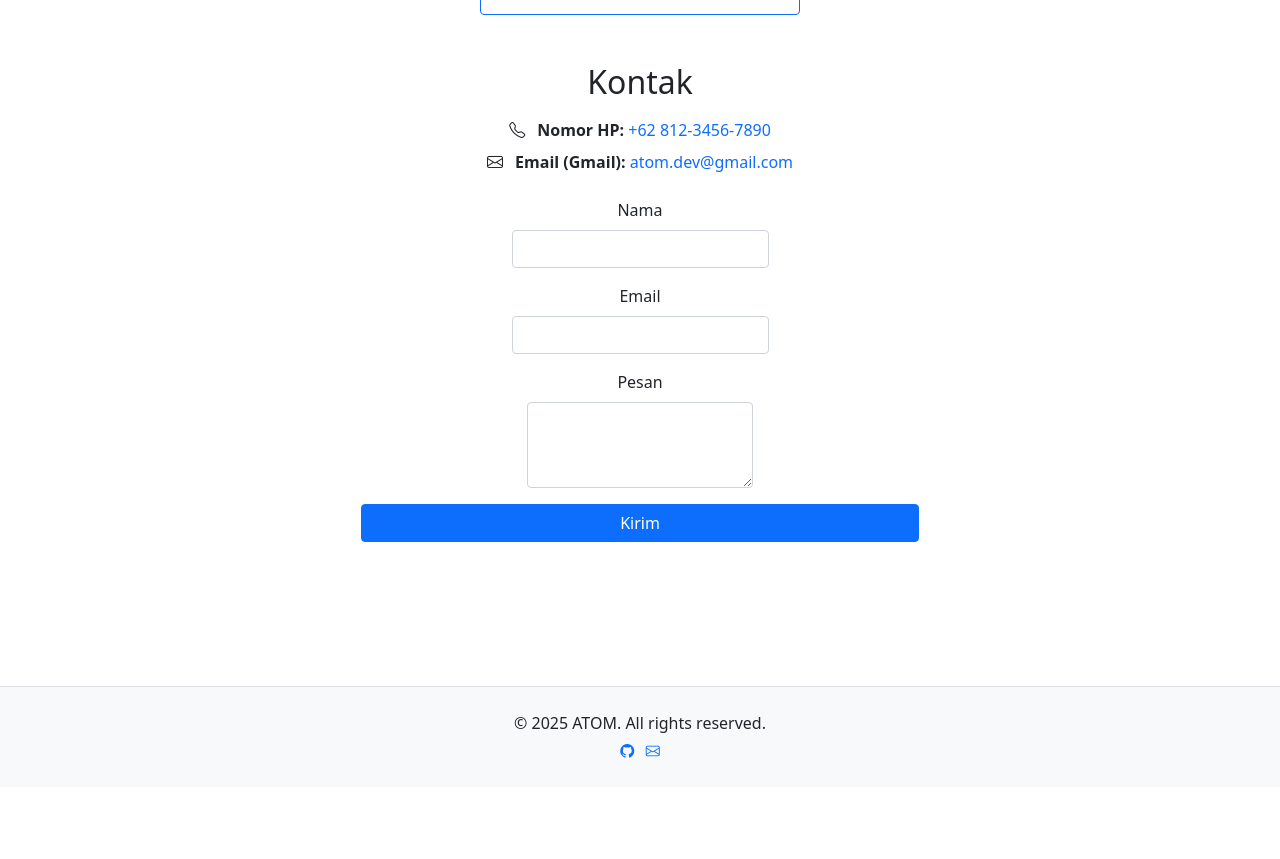
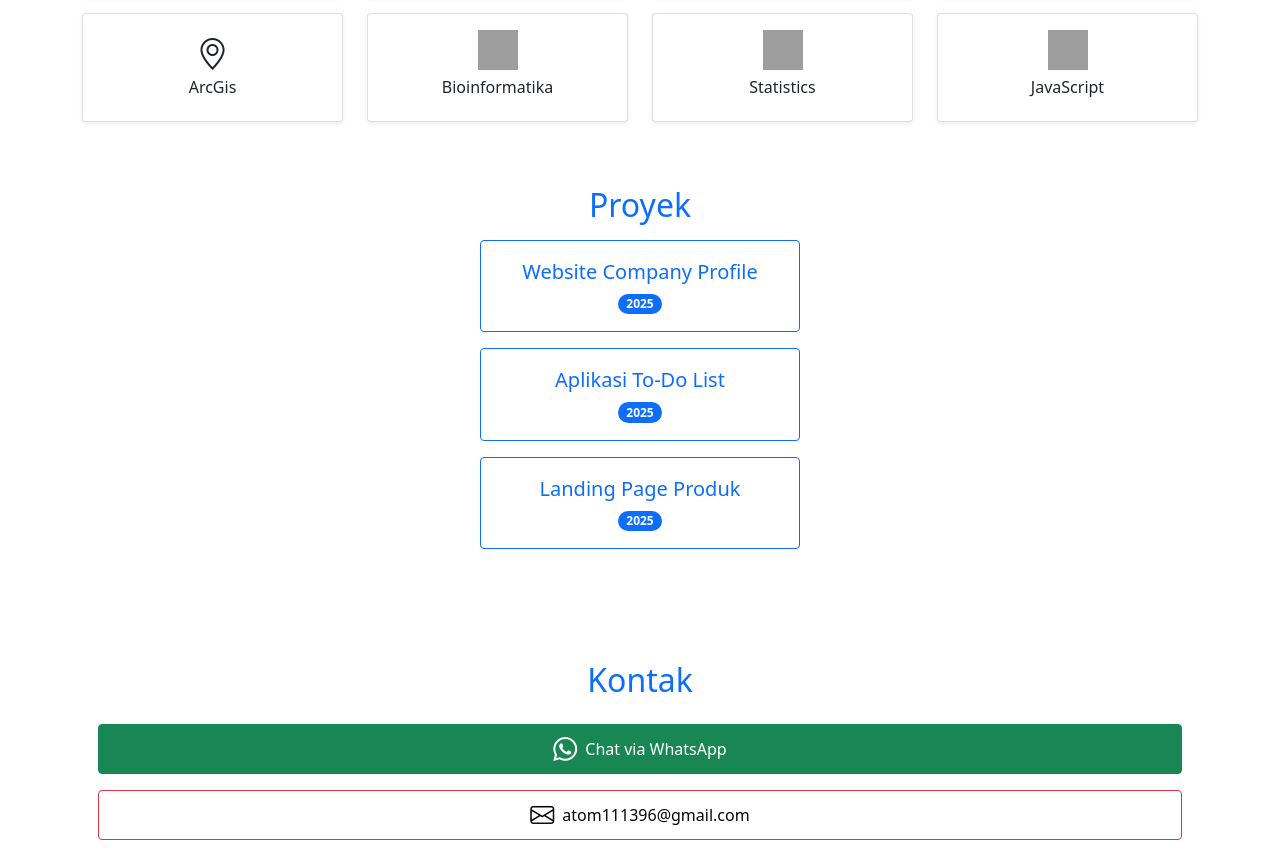
Before and after one commit to ATOM960/PRTFL, a plain HTML site: page index.html in a window 1280 px wide. Shown: the part 1620-2479 px from the top of the page. Before the commit the page ends 2407 px from the top, so only its background shows below. Drawn offline with nearby package versions, Linux system fonts and the light colour scheme; grey boxes are pictures that could not be loaded.

Commit message:
2
update

```diff
--- a/index.html
+++ b/index.html
@@ -6,30 +6,42 @@
     <script src="javascript.js"></script>
     <link href="https://cdn.jsdelivr.net/npm/bootstrap@5.0.2/dist/css/bootstrap.min.css" rel="stylesheet">
     <title>Portofolio</title>
-    <link rel="icon" type="image/png" href="src/logo/icon.png">
+    <link rel="icon" type="image/png" href="src/foto/profil.jpg">
 </head>
 <body>
     <div class="container py-5">
         <div class="row align-items-center mb-5">
             <div class="col-12 col-md-4 text-center mb-4 mb-md-0">
-                <img src="src/logo/icon.png" alt="Profile Photo" class="img-fluid rounded-circle shadow" style="max-width: 180px; width: 100%; height: auto; object-fit: cover;">
+                <img src="src/foto/profil.jpg" alt="Profile Photo" class="img-fluid rounded-circle shadow"
+                     style="max-width: 320px; width: 100%; height: auto; object-fit: cover; aspect-ratio: 1 / 1;">
             </div>
             <div class="col-12 col-md-8 text-center text-md-start">
                 <h1 class="display-5 fw-bold">ATOM</h1>
-                <h4 class="text-muted mb-3">DATA SCIENCE | MACHINE LEARNING | AI | COMPUTER QUANTUM | COMPUTER VISION</h4>
+                <h4 class="text-dark mb-3 fw-semibold">
+                    Data Science &amp; AI Specialist | Machine Learning Innovator | Quantum Computing Enthusiast | Computer Vision Expert | Bioinformatics | Physics, Mathematics &amp; Statistics Integrator
+                </h4>
                 <p class="lead">
-                    Selamat datang di portofolio saya! Saya adalah seorang pengembang web dan penggiat teknologi yang antusias mengeksplorasi dunia <strong>Data Science</strong>, <strong>Machine Learning</strong>, dan <strong>Artificial Intelligence</strong>. Dengan pengalaman membangun aplikasi modern, responsif, dan interaktif, saya berkomitmen mengubah data menjadi wawasan, serta menghadirkan solusi digital inovatif yang didukung kecerdasan buatan untuk masa depan yang lebih cerdas.
+                    Selamat datang di portofolio saya! Saya adalah seorang pengguna komputer tingkat lanjut dengan keahlian dalam pemrograman, analisis data, serta penerapan konsep fisika, matematika, dan statistika. Saya berpengalaman dalam melakukan analisis mendalam, evaluasi sistem, dan menciptakan solusi inovatif untuk berbagai permasalahan nyata, mengintegrasikan teknologi komputasi modern dengan pendekatan ilmiah untuk menghasilkan dan menciptakan sesuatu yang nyata serta berdampak positif di kehidupan sehari-hari.
                 </p>
-                <a href="mailto:emailanda@email.com" class="btn btn-primary mt-2">Hubungi Saya</a>
+                <a href="https://mail.google.com/mail/?view=cm&to=atom111396@gmail.com" class="btn btn-primary mt-2">Hubungi Saya</a>
             </div>
         </div>
         <hr>
         <div class="mb-5">
-            <h2 class="mb-3">Tentang Saya</h2>
-            <p>Saya adalah seorang penggemar teknologi yang antusias mengeksplorasi dunia computer vision, komputasi kuantum, data science, AI, dan blockchain. Dengan semangat inovasi, saya selalu tertantang untuk menciptakan solusi kreatif dan berdampak melalui pemanfaatan teknologi terkini.</p>
+            <h2 class="mb-3 text-primary">Tentang Saya</h2>
+            <p>
+            Saya adalah seorang profesional multidisiplin yang berfokus pada pengembangan solusi inovatif di bidang Data Science, Artificial Intelligence, dan teknologi komputasi modern. Dengan latar belakang kuat dalam fisika, matematika, dan statistika, saya mampu mengintegrasikan pendekatan ilmiah dengan teknologi terkini untuk menghasilkan analisis data yang mendalam dan solusi berbasis AI yang berdampak nyata. Pengalaman saya meliputi pengembangan model machine learning, deep learning, hingga eksplorasi teknologi quantum computing untuk menyelesaikan permasalahan kompleks di berbagai sektor.
+            </p>
+            <p>
+            Saya juga memiliki keahlian dalam computer vision, memungkinkan saya membangun sistem pengenalan gambar dan video yang cerdas, serta mengembangkan aplikasi bioinformatika untuk mendukung riset di bidang kesehatan dan biologi. Kemampuan pemrograman saya meliputi Python, C++, C#, JavaScript, serta penguasaan tools seperti Git, GitHub, dan ArcGIS untuk pengelolaan proyek dan data spasial. Saya terbiasa bekerja dengan framework modern dan selalu mengikuti perkembangan teknologi terbaru untuk memastikan setiap solusi yang saya kembangkan relevan dan efisien.
+            </p>
+            <p>
+            Selain aspek teknis, saya juga aktif dalam copywriting dan desain visual menggunakan Photoshop, sehingga mampu menyampaikan ide dan hasil kerja secara efektif dan menarik. Saya percaya bahwa kolaborasi lintas disiplin dan komunikasi yang baik adalah kunci dalam menciptakan inovasi yang berdampak. Dengan semangat belajar yang tinggi dan adaptasi terhadap perubahan, saya siap menghadirkan solusi kreatif yang tidak hanya menyelesaikan masalah, tetapi juga memberikan nilai tambah bagi masyarakat dan industri. Mari berkolaborasi untuk menciptakan masa depan yang lebih cerdas dan terhubung melalui teknologi!
+            </p>
         </div>
         <div class="mb-5">
-            <h2 class="mb-3">Keahlian</h2>
+            <!-- Kompetensi -->
+            <h2 class="mb-3 text-primary">Keahlian</h2>
             <div class="row">
                 <div class="col-6 col-sm-4 col-md-3 mb-3">
                     <div class="card text-center shadow-sm h-100">
@@ -159,10 +171,42 @@
                         </div>
                     </div>
                 </div>
+                <div class="col-6 col-sm-4 col-md-3 mb-3">
+                    <div class="card text-center shadow-sm h-100">
+                        <div class="card-body">
+                            <i class="bi bi-geo-alt fs-2 mb-2"></i>
+                            <h6 class="card-title">ArcGis</h6>
+                        </div>
+                    </div>
+                </div>
+                <div class="col-6 col-sm-4 col-md-3 mb-3">
+                    <div class="card text-center shadow-sm h-100">
+                        <div class="card-body">
+                            <img src="https://cdn.jsdelivr.net/gh/devicons/devicon/icons/rstudio/rstudio-original.svg" alt="Bioinformatika" style="width: 2.5rem; height: 2.5rem;" class="mb-2">
+                            <h6 class="card-title">Bioinformatika</h6>
+                        </div>
+                    </div>
+                </div>
+                <div class="col-6 col-sm-4 col-md-3 mb-3">
+                    <div class="card text-center shadow-sm h-100">
+                        <div class="card-body">
+                            <img src="https://cdn.jsdelivr.net/gh/devicons/devicon/icons/r/r-original.svg" alt="Statistics" style="width: 2.5rem; height: 2.5rem;" class="mb-2">
+                            <h6 class="card-title">Statistics</h6>
+                        </div>
+                    </div>
+                </div>
+                <div class="col-6 col-sm-4 col-md-3 mb-3">
+                    <div class="card text-center shadow-sm h-100">
+                        <div class="card-body">
+                            <img src="https://cdn.jsdelivr.net/gh/devicons/devicon/icons/javascript/javascript-original.svg" alt="JavaScript" style="width: 2.5rem; height: 2.5rem;" class="mb-2">
+                            <h6 class="card-title">JavaScript</h6>
+                        </div>
+                    </div>
+                </div>
             </div>
         </div>
         <div class="mb-5">
-            <h2 class="mb-3 text-center">Proyek</h2>
+            <h2 class="mb-3 text-center text-primary">Proyek</h2>
             <div class="d-flex flex-column align-items-center gap-3">
                 <a href="companyprofile.html" target="_blank" class="btn btn-outline-primary d-flex flex-column align-items-center justify-content-center text-center px-4 py-3" style="width: 320px;">
                     <span class="fs-5">Website Company Profile</span>
@@ -178,45 +222,30 @@
                 </a>
             </div>
         </div>
-        <div class="mb-5 text-center d-flex flex-column align-items-center">
-            <h2 class="mb-3">Kontak</h2>
-            <ul class="list-unstyled mb-4 text-center">
-            <li class="mb-2">
-                <i class="bi bi-telephone me-2"></i>
-                <strong>Nomor HP:</strong> <a href="tel:+6281234567890" class="text-decoration-none">+62 812-3456-7890</a>
-            </li>
-            <li>
-                <i class="bi bi-envelope me-2"></i>
-                <strong>Email (Gmail):</strong> <a href="mailto:atom.dev@gmail.com" class="text-decoration-none">atom.dev@gmail.com</a>
-            </li>
-            </ul>
-            <form id="contactForm" style="width: 100%; max-width: 480px; margin-left: 2cm; margin-right: 2cm;"></form>
-                <div class="mb-3">
-                    <label for="name" class="form-label">Nama</label>
-                    <input type="text" class="form-control" id="name">
+        <div class="mb-5 d-flex justify-content-center"></div>
+            <div class="card-body text-center">
+                <h2 class="card-title mb-4 text-primary">Kontak</h2>
+                <div class="d-flex flex-column gap-3">
+                <a href="https://wa.me/6285956000396" target="_blank" class="btn btn-success d-flex align-items-center justify-content-center gap-2">
+                    <i class="bi bi-whatsapp fs-4"></i>
+                    <span>Chat via WhatsApp</span>
+                </a>
+                <a href="https://mail.google.com/mail/?view=cm&to=atom111396@gmail.com" target="_blank" class="btn btn-outline-danger d-flex align-items-center justify-content-center gap-2">
+                    <i class="bi bi-envelope fs-4" style="color: #050505;"></i>
+                    <span style="color: #070707; font-weight: 500;">atom111396@gmail.com</span>
+                </a>
                 </div>
-                <div class="mb-3">
-                    <label for="email" class="form-label">Email</label>
-                    <input type="email" class="form-control" id="email" required>
-                </div>
-                <div class="mb-3">
-                    <label for="message" class="form-label">Pesan</label>
-                    <textarea class="form-control" id="message" rows="3" required></textarea>
-                </div>
-                <div id="formAlert" class="alert alert-success d-none " role="alert">
-                    Pesan berhasil dikirim!
-                </div>
-                <button type="submit" class="btn btn-primary w-50">Kirim</button>
-            </form>
+            </div>
+            </div>
         </div>
-    </div>
+        </div>
     <link rel="stylesheet" href="https://cdn.jsdelivr.net/npm/bootstrap-icons@1.10.5/font/bootstrap-icons.css">
-    <footer class="bg-light text-center py-4 mt-5 border-top">
+    <footer class="bg-primary text-white text-center py-4 mt-5 border-top">
         <div class="container">
             <p class="mb-1">&copy; 2025 ATOM. All rights reserved.</p>
             <small>
-                <a href="https://github.com/" target="_blank" class="text-decoration-none me-2"><i class="bi bi-github"></i></a>
-                <a href="mailto:emailanda@email.com" class="text-decoration-none"><i class="bi bi-envelope"></i></a>
+                <a href="https://github.com/" target="_blank" class="text-white text-decoration-none me-2"><i class="bi bi-github"></i></a>
+                <a href="mailto:emailanda@email.com" class="text-white text-decoration-none"><i class="bi bi-envelope"></i></a>
             </small>
         </div>
     </footer>
```
